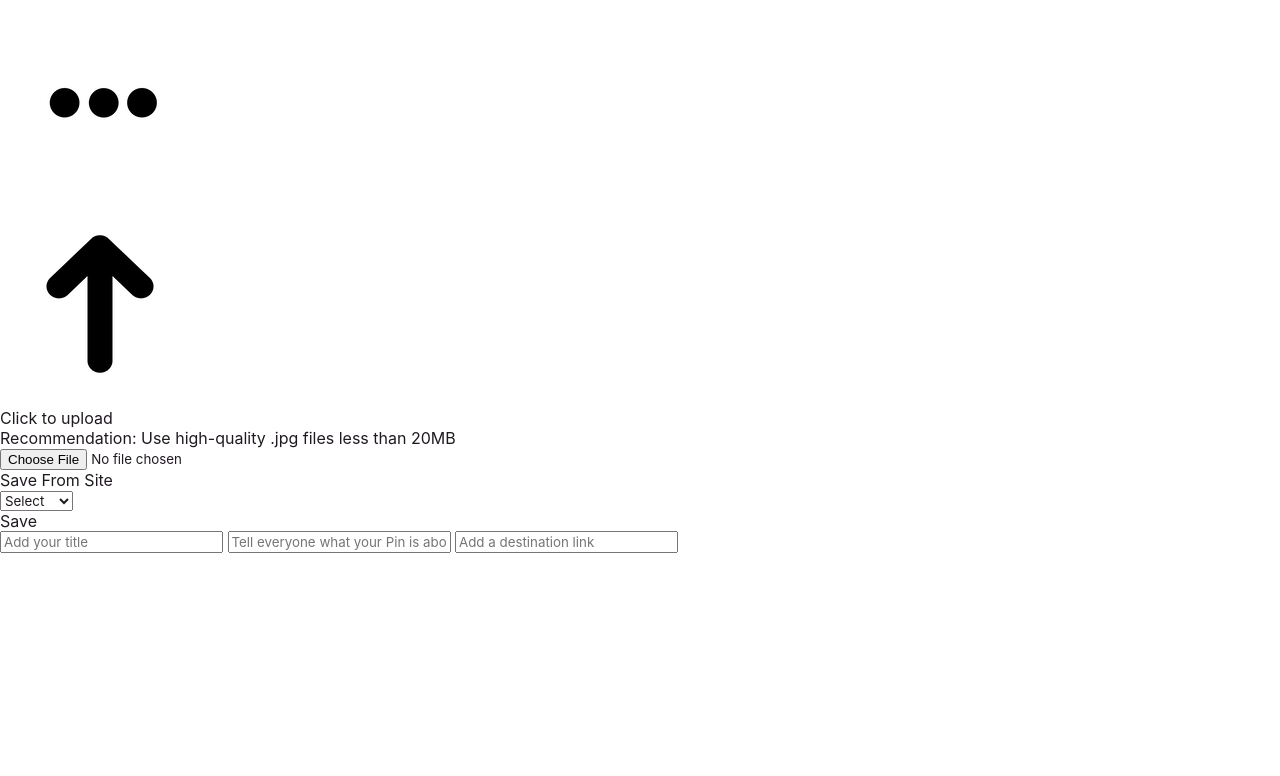
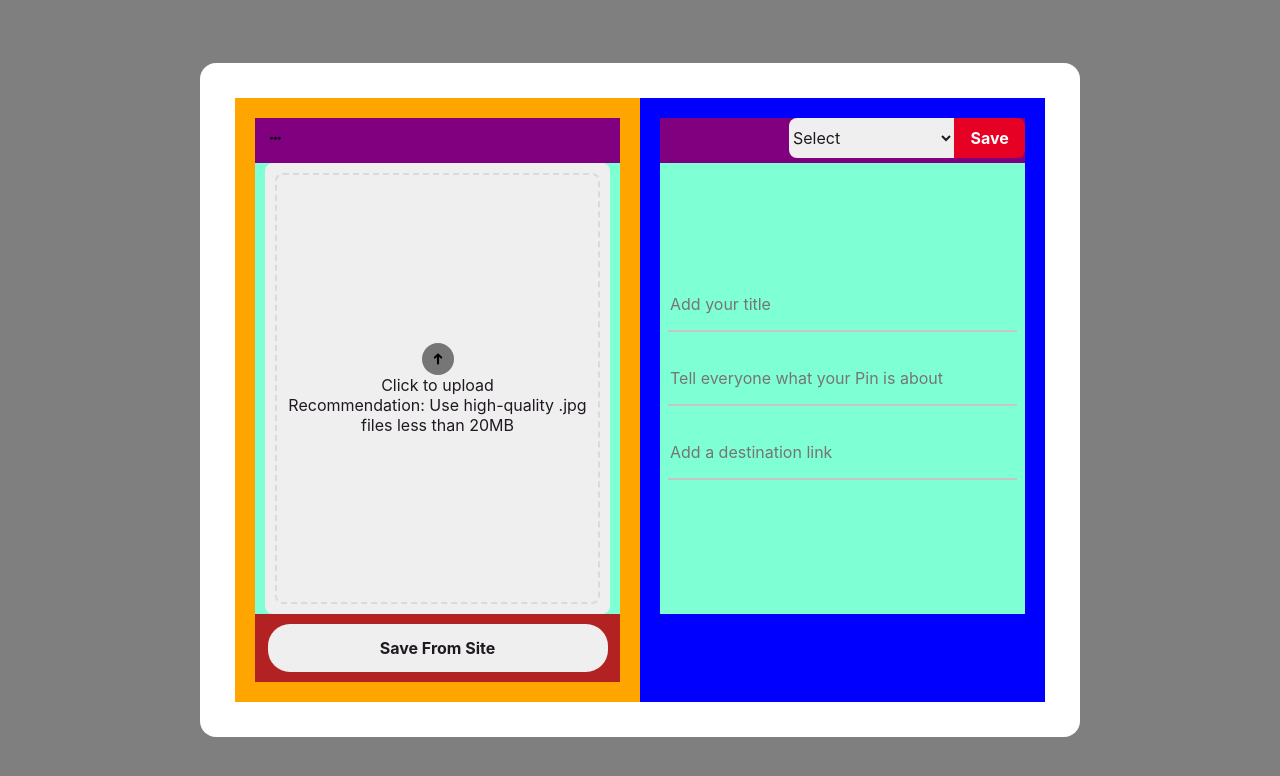
Before and after one commit to ecmurray/pinterest-clone, a plain HTML site: page modal.html in a window 1280 px wide. Drawn offline with Linux system fonts and the light colour scheme.

Commit message:
modal styled

```diff
--- a/modal.html
+++ b/modal.html
@@ -10,7 +10,7 @@
 <body>
     <div class="add_pin_modal">
         <div class="add_pin_container">
-            <div class="left_side">
+            <div class="side" id="left_side">
 
                 <div class="section1">
                     <div class="pint_mock_icon_container">
@@ -21,7 +21,7 @@
                 <div class="section2">
                     <label for="upload_img" id="upload_img_label">
                         <div class="upload_img_container">
-                            <div class="dotted_border">
+                            <div id="dotted_border">
                                 <div class="pint_mock_icon_container">
                                     <img src="./images/up-arrow.png" alt="upload_img" class="pint_mock_icon">
                                 </div>
@@ -43,7 +43,7 @@
                     <div class="save_from_site">Save From Site</div>
                 </div>
             </div>
-            <div class="right_side">
+            <div class="side" id="right_side">
                 <div class="section1">
                     <div class="select_size">
                         <select name="pin_size" id="pin_size">
--- a/scripts/modal_script.js
+++ b/scripts/modal_script.js
@@ -0,0 +1,52 @@
+let pin_image_blob = null;
+
+document.querySelector('#upload_img').addEventListener('change', event => {
+    if(event.target.files && event.target.files[0]) {
+        if(/image\/*/.test(event.target.files[0].type)) {
+            const reader = new FileReader();
+            reader.onload = function() {
+               const new_image = new Image();
+
+               new_image.src = reader.result;
+               pin_image_blob = reader.result;
+
+               new_image.onload = function() {
+                    const modals_pin = document.querySelector('.add_pin_modal .modals_pin');
+
+                    new_image.classList.add('pin_max_width');
+
+                    document.querySelector('.add_pin_modal .pin_image').appendChild(new_image);
+                    document.querySelector('#upload_img_label').style.display = 'none';
+
+                    modals_pin.style.display = 'block';
+
+                    if (
+                        new_image.getBoundingClientRect().width < new_image.parentElement.getBoundingClientRect().width ||
+                        new_image.getBoundingClientRect().height < new_image.parentElement.getBoundingClientRect().height
+                    ) {
+                        new_image.classList.remove('pin_max_width');
+                        new_image.classList.add('pin_max_hieght');
+                    }
+
+                    modals_pin.style.opacity = 1;
+               }
+            }
+            reader.readAsDataURL(event.target.files[0]);
+        }
+    }
+    document.querySelector('#upload_img').value = '';
+});
+
+document.querySelector('.save_pin').addEventListener('click', () => {
+    const users_data = {
+        author: 'Jack',
+        board: 'default',
+        title: document.querySelector('#pin_title').value,
+        description: document.querySelector('#pin_description').value,
+        destination: document.querySelector('#pin_destination').value,
+        img_blob: pin_image_blob,
+        pin_size: document.querySelector('#pin_size').value
+    }
+// create_pin(users_data)
+    console.log(users_data);
+});
--- a/styles/modal_styles.css
+++ b/styles/modal_styles.css
@@ -0,0 +1,225 @@
+.add_pin_modal {
+    width: 100%;
+    height: 100%;
+    position: absolute;
+    top: 50%;
+    left: 50%;
+    transform: translate(-50%, -50%);
+    z-index: 999999;
+
+    background-color: rgba(0, 0, 0, .5);
+}
+
+.add_pin_container {
+    padding: 35px;
+    width: 880px;
+    height: 674px;
+    border-radius: 16px;
+    position: absolute;
+    top: 50%;
+    left: 50%;
+    transform: translate(-50%, -50%);
+    overflow: hidden;
+    display: flex;
+
+    background-color: #ffffff;
+}
+.side {
+    padding: 20px;
+    width: 50%;
+    height: 100%;
+}
+#left_side {
+    background-color: orange;
+}
+#right_side {
+    background-color: blue;
+}
+.pint_mock_icon_container {
+    width: 32px;
+    height: 32px;
+    border-radius: 50%;
+    display: flex;
+    justify-content: center;
+    align-items: center;
+    flex-shrink: 0;
+
+    background-color: #f0f0f0;
+    cursor: pointer;
+}
+.pint_mock_icon {
+    width: 50%;
+}
+
+.section1 {
+    width: 100%;
+    height: 8%;
+    background-color: purple;
+}
+.section2 {
+    padding: 0px 10px;
+    width: 100%;
+    height: 80%;
+    display: flex;
+    flex-direction: column;
+    justify-content: center;
+    align-items: center;
+
+    background-color: aquamarine;
+}
+.section3 {
+    width: 100%;
+    height: 12%;
+    display: flex;
+    justify-content: center;
+    align-items: center;
+
+    background-color: firebrick;
+}
+
+#left_side .section1 .pint_mock_icon_container {
+    width: 40px;
+    height: 40px;
+
+    background-color: rgba(239, 239, 239, 0);
+    transition-duration: .3s;
+}
+
+#left_side .section1 .pint_mock_icon_container:hover {
+    background-color: rgba(239, 239, 239, 1);
+}
+
+#left_side .section2 #upload_img_label {
+    width: 100%;
+    height: 100%;
+
+    cursor: pointer;
+}
+
+#left_side .section2 #upload_img_label input {
+    width: 0px;
+    height: 0px;
+    opacity: 0;
+}
+
+#left_side .section2 #upload_img_label .upload_img_container {
+    padding: 10px;
+    width: 100%;
+    height: 100%;
+    border-radius: 8px;
+
+    background-color: #efefef;
+}
+
+#left_side .section2 #upload_img_label .upload_img_container #dotted_border{
+    width: 100%;
+    height: 100%;
+    border-radius: 8px;
+    border: 2px dashed #DADADA;
+    display: flex;
+    flex-direction: column;
+    justify-content: center;
+    align-items: center;
+    text-align: center;
+}
+
+#left_side .section2 .pint_mock_icon_container {
+    background-color: #767676;
+}
+
+#left_side .section3 .save_from_site {
+    width: 340px;
+    height: 48px;
+    border-radius: 22px;
+    display: flex;
+    justify-content: center;
+    align-items: center;
+
+    font-weight: 700;
+
+    background-color: #efefef;
+    cursor: pointer;
+}
+
+.modals_pin {
+    width: 252px;
+    height: 512px;
+    border-radius: 16px;
+    position: relative;
+    display: none;
+    opacity: 0;
+
+    overflow: hidden;
+}
+
+.pin_image {
+    width: 100%;
+    height: 100%;
+    display: flex;
+    justify-content: center;
+    align-items: center;
+}
+
+/* .pin_image_img {
+    max-height: 100%;
+} */
+
+.pin_max_width {
+    max-width: 100%;
+}
+
+.pin_max_height {
+    max-height: 100%;
+}
+
+#right_side .section1 {
+    display: flex;
+    justify-content: flex-end;
+}
+#right_side .section1 .select_size{
+    width: 236px;
+    height: 40px;
+    display: flex;
+}
+
+#right_side .section1 .select_size select{
+    width: 70%;
+    height: 100%;
+    border: none;
+    border-top-left-radius: 8px;
+    border-bottom-left-radius: 8px;
+    outline: none;
+
+    font-size: 16px;
+
+    background-color: #efefef;
+}
+
+#right_side .section1 .select_size .save_pin{
+    width: 30%;
+    height: 100%;
+    border-top-right-radius: 8px;
+    border-bottom-right-radius: 8px;
+    display: flex;
+    justify-content: center;
+    align-items: center;
+
+    font-weight: 700;
+
+    color: white;
+    background-color: #e60023;
+    cursor: pointer;
+}
+
+#right_side .section2 .new_pin_input {
+    margin-bottom: 20px;
+    width: 100%;
+    height: 50px;
+    border: none;
+    border-bottom: 2px solid #c6c6c6;
+    outline: none;
+
+    font-size: 16px;
+
+    background-color: transparent;
+}
```
